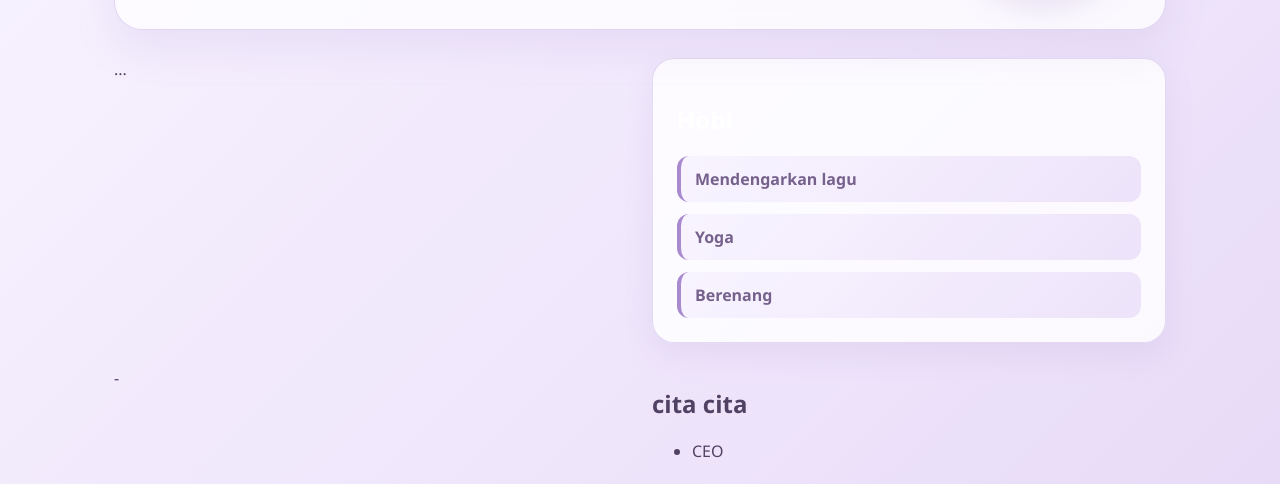
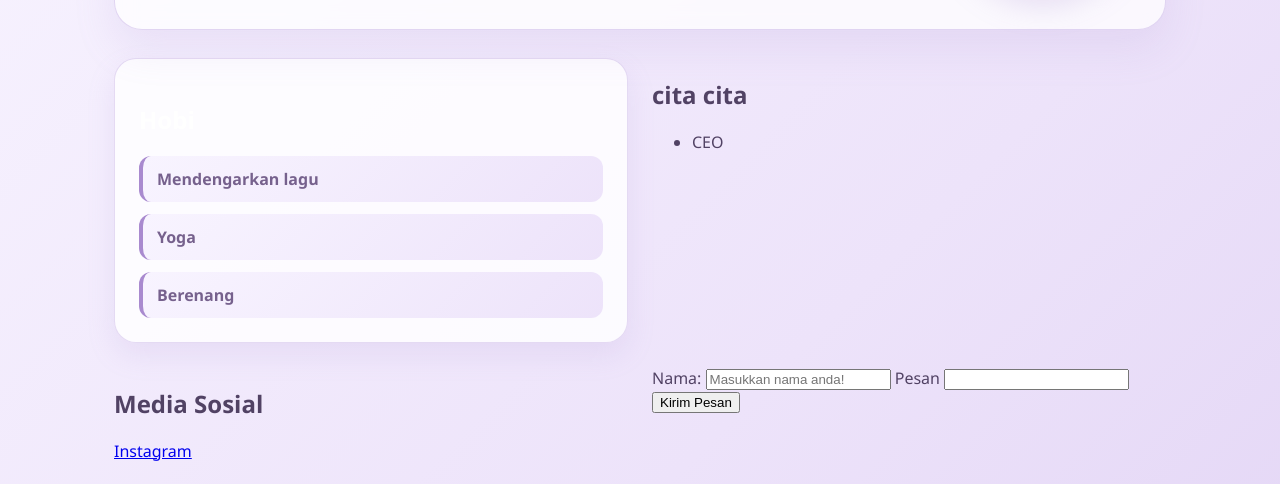
Before and after one commit to naszuraulya-jpg/PROFILE, a plain HTML site: page index.html in a window 1280 px wide. Shown: the part 294-778 px from the top of the page. Drawn offline with Linux system fonts and the light colour scheme.

Commit message:
Update index.html

```diff
--- a/index.html
+++ b/index.html
@@ -20,7 +20,7 @@
             <img class="profile-photo" src="jihoon ku.png" alt="photo profile" height="200x">
         </header>
 
-        <main class="content-grid">...
+        <main class="content-grid">
     <section class="card">
         <h2 style="color:rgb(255, 255, 255)">Hobi</h2>
         <ul class="hobby-list">
@@ -29,7 +29,7 @@
             <li>Berenang</li>
         </ul>
     </section>
-    -
+
     <section>
         <h2>cita cita</h2>
         <ul>
```
